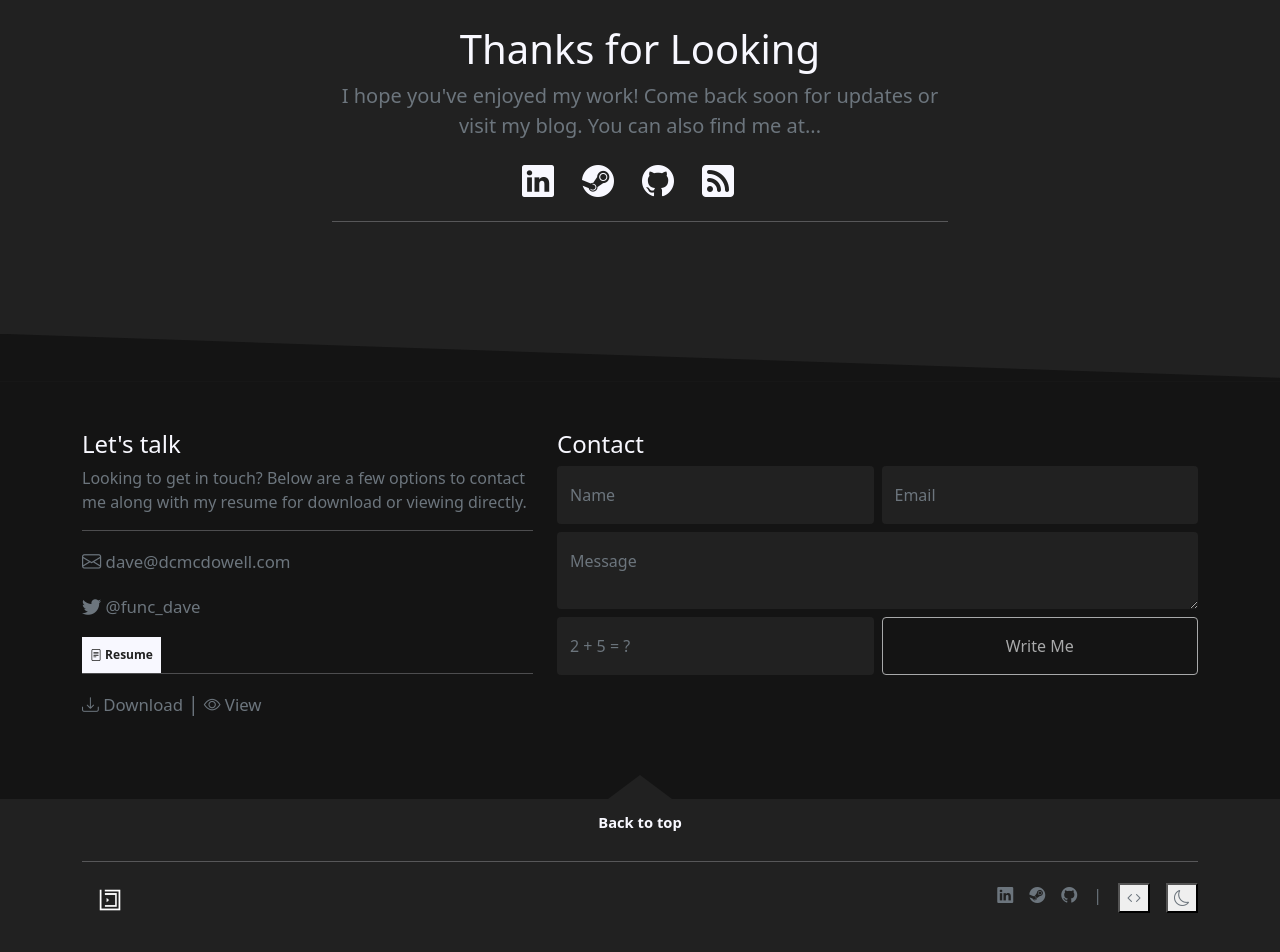
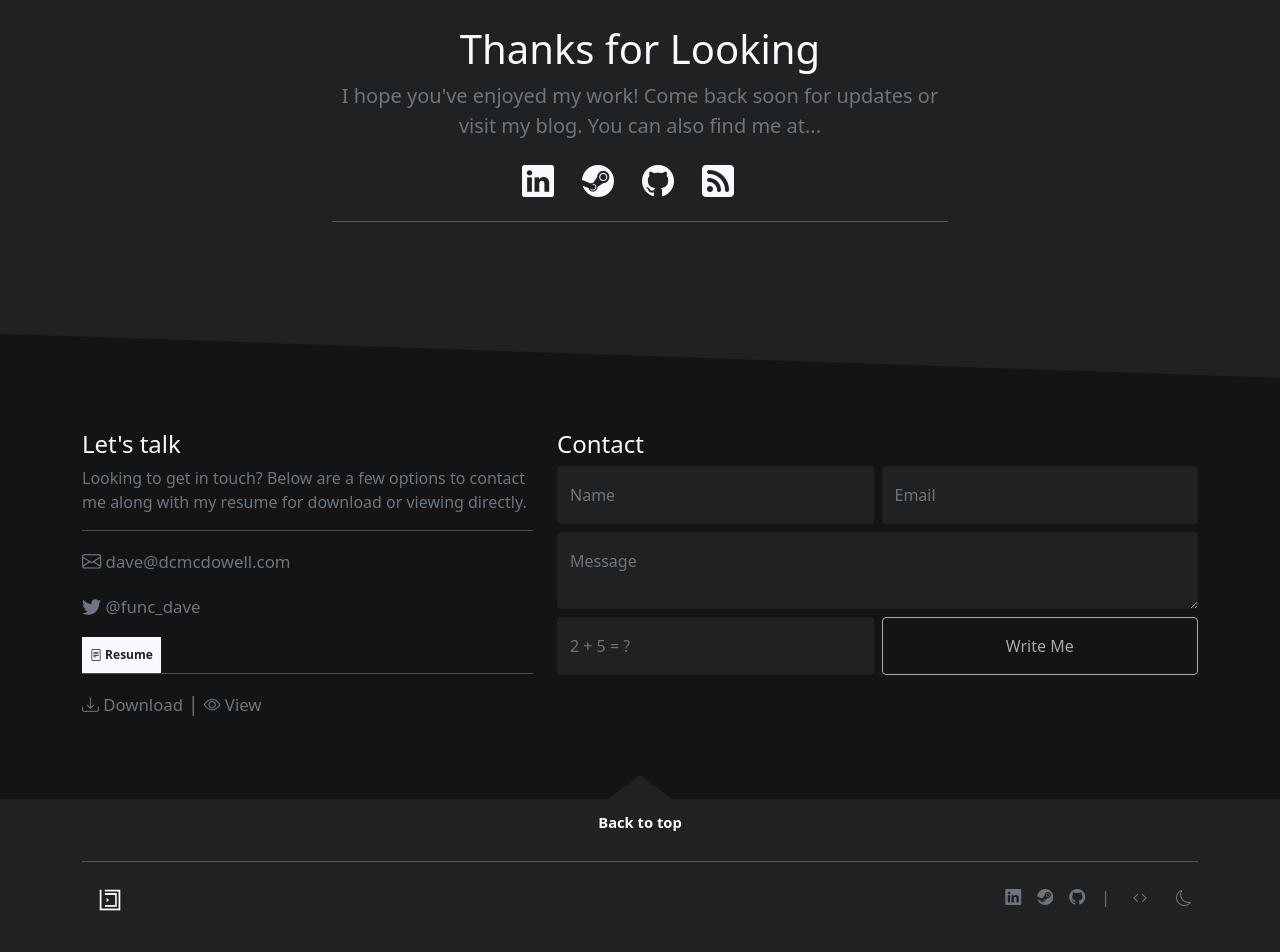
Before and after one commit to davemcdowell/portfolio, a Jekyll site: the page built from index.html, in a window 1280 px wide and 1400 px high, scrolled down 1083 px. Shown: the part 442-1394 px from the top of the window. Built offline with Jekyll 4.4.1, drawn with Linux system fonts in a browser that asks for light colours; nearby versions of some CDN libraries.

Commit message:
Update moxxi.css

```diff
--- a/assets/moxxi.css
+++ b/assets/moxxi.css
@@ -136,6 +136,9 @@ hr {
 
 .btn-icon {
   color: var(--lighter-type-color);
+  background-color: transparent;
+  border: none;
+  outline: none;
   transition: color 0.35s ease-in-out;
   font-size: 1rem;
   font-weight: 400;
```
